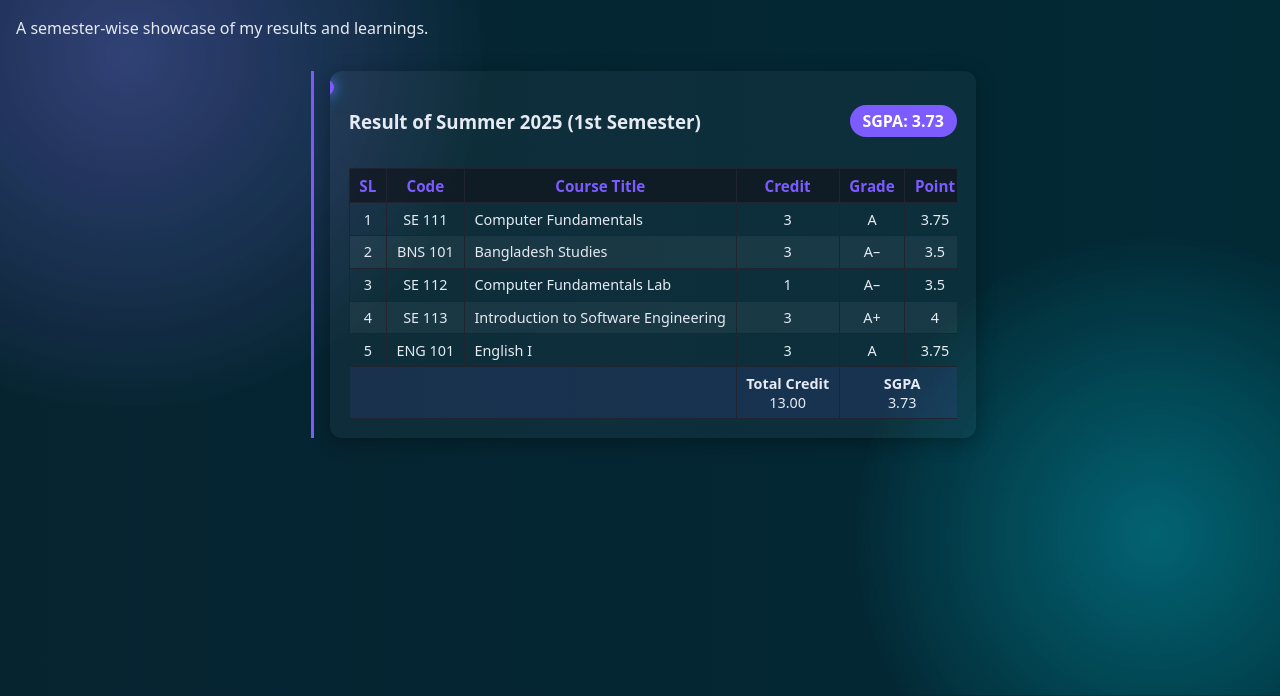
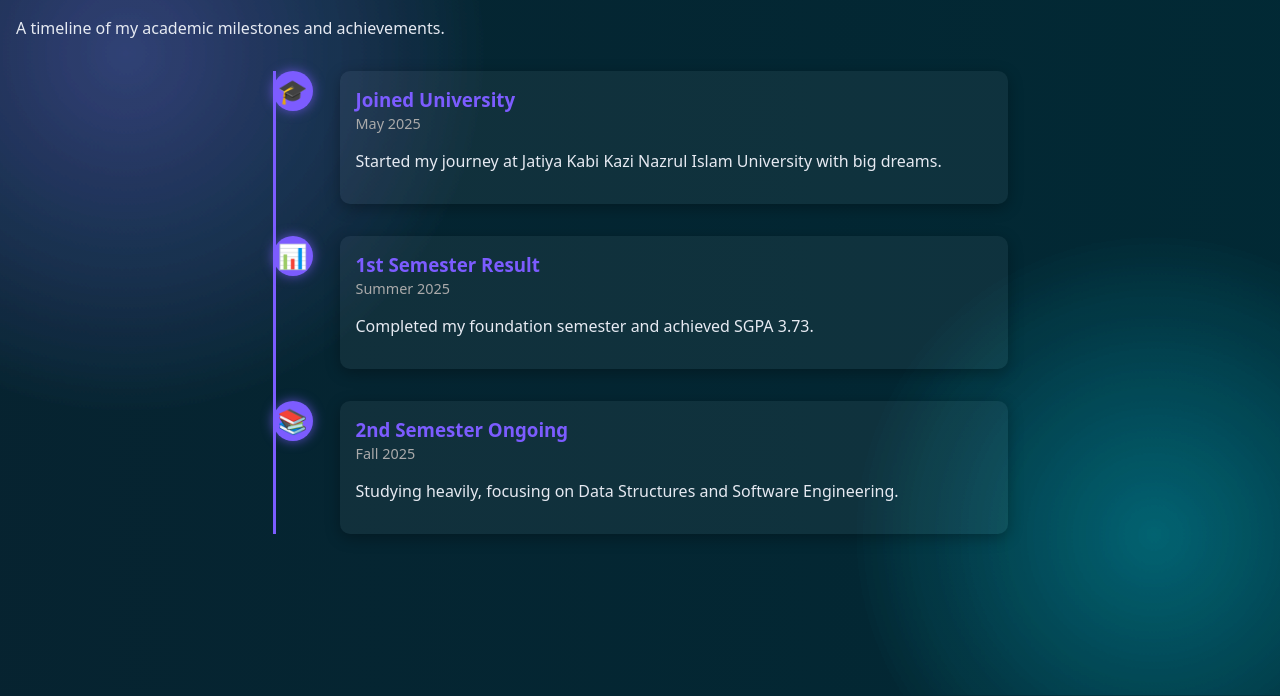
Before and after one commit to rudro-kalix/shortport, a plain HTML site: page journey.html in a window 1280 px wide. Shown: the part 104-800 px from the top of the page. Drawn offline with Linux system fonts and the light colour scheme.

Commit message:
Add files via upload

```diff
--- a/journey.html
+++ b/journey.html
@@ -11,8 +11,8 @@
     <section class="section">
       <div class="container">
         <h2>My University Journey</h2>
-        <p>A semester-wise showcase of my results and learnings.</p>
-        <div id="journeyTimeline" class="timeline"></div>
+        <p>A timeline of my academic milestones and achievements.</p>
+        <div id="journeyTimeline"></div>
       </div>
     </section>
   </main>
--- a/journey.js
+++ b/journey.js
@@ -3,51 +3,17 @@ fetch("journey.json")
   .then(data => {
     const container = document.getElementById("journeyTimeline");
     container.innerHTML = "";
-    data.forEach(item => {
+    data.forEach(step => {
       const div = document.createElement("div");
-      div.className = "timeline-item journey-card";
-
-      const sgpa = (item.sgpa ?? item.gpa ?? 0);
-      const totalCredit = (item.total_credit ?? item.totalCredit ?? 0);
-
-      const tableRows = (item.courses || []).map(c => `
-        <tr>
-          <td>${c.sl ?? ""}</td>
-          <td>${c.code ?? ""}</td>
-          <td class="course-title">${c.title ?? ""}</td>
-          <td>${(c.credit ?? "").toString()}</td>
-          <td>${c.grade ?? ""}</td>
-          <td>${(c.point ?? "").toString()}</td>
-        </tr>
-      `).join("");
-
+      div.className = "milestone";
       div.innerHTML = `
-        <div class="journey-header">
-          <h3>${item.semester}</h3>
-          <span class="sgpa-badge">SGPA: ${Number(sgpa).toFixed(2)}</span>
+        <div class="milestone-icon">${step.icon}</div>
+        <div class="milestone-content">
+          <h3>${step.milestone}</h3>
+          <span class="milestone-date">${step.date}</span>
+          <p>${step.note}</p>
         </div>
-        <table class="course-table neat" aria-label="Semester course breakdown">
-          <thead>
-            <tr>
-              <th>SL</th>
-              <th>Code</th>
-              <th>Course Title</th>
-              <th>Credit</th>
-              <th>Grade</th>
-              <th>Point</th>
-            </tr>
-          </thead>
-          <tbody>${tableRows}</tbody>
-          <tfoot>
-            <tr>
-              <td colspan="3"></td>
-              <td><strong>Total Credit</strong><br>${Number(totalCredit).toFixed(2)}</td>
-              <td colspan="2"><strong>SGPA</strong><br>${Number(sgpa).toFixed(2)}</td>
-            </tr>
-          </tfoot>
-        </table>
       `;
-
       container.appendChild(div);
     });
   });
--- a/journey.json
+++ b/journey.json
@@ -1,49 +1,20 @@
 [
   {
-    "semester": "Result of Summer 2025 (1st Semester)",
-    "sgpa": 3.73,
-    "total_credit": 13.0,
-    "courses": [
-      {
-        "sl": 1,
-        "code": "SE 111",
-        "title": "Computer Fundamentals",
-        "credit": 3.0,
-        "grade": "A",
-        "point": 3.75
-      },
-      {
-        "sl": 2,
-        "code": "BNS 101",
-        "title": "Bangladesh Studies",
-        "credit": 3.0,
-        "grade": "A\u2013",
-        "point": 3.5
-      },
-      {
-        "sl": 3,
-        "code": "SE 112",
-        "title": "Computer Fundamentals Lab",
-        "credit": 1.0,
-        "grade": "A\u2013",
-        "point": 3.5
-      },
-      {
-        "sl": 4,
-        "code": "SE 113",
-        "title": "Introduction to Software Engineering",
-        "credit": 3.0,
-        "grade": "A+",
-        "point": 4.0
-      },
-      {
-        "sl": 5,
-        "code": "ENG 101",
-        "title": "English I",
-        "credit": 3.0,
-        "grade": "A",
-        "point": 3.75
-      }
-    ]
+    "milestone": "Joined University",
+    "date": "May 2025",
+    "note": "Started my journey at Jatiya Kabi Kazi Nazrul Islam University with big dreams.",
+    "icon": "🎓"
+  },
+  {
+    "milestone": "1st Semester Result",
+    "date": "Summer 2025",
+    "note": "Completed my foundation semester and achieved SGPA 3.73.",
+    "icon": "📊"
+  },
+  {
+    "milestone": "2nd Semester Ongoing",
+    "date": "Fall 2025",
+    "note": "Studying heavily, focusing on Data Structures and Software Engineering.",
+    "icon": "📚"
   }
 ]
--- a/styles.css
+++ b/styles.css
@@ -506,39 +506,47 @@ body::before, body::after {
 .course-table.neat tfoot td {
   background: rgba(124,92,255,0.1);
 }
-/* Responsive Journey Cards */
-.journey-card {
-  background: rgba(255,255,255,0.04);
-  border-radius: 12px;
-  padding: 1.2rem;
-  margin: 1rem auto 2rem;
-  box-shadow: 0 4px 20px rgba(0,0,0,0.3);
-  max-width: 900px;
-  width: 95%;           /* shrink on small screens */
-  overflow-x: auto;     /* allow horizontal scroll if content too wide */
+
+
+/* --- University Journey Timeline --- */
+#journeyTimeline {
+  position: relative;
+  margin: 2rem auto;
+  padding-left: 2rem;
+  border-left: 3px solid var(--brand);
+  max-width: 700px;
 }
-
-/* Make tables responsive inside cards */
-.journey-card table {
-  width: 100%;
-  border-collapse: collapse;
-  min-width: 500px;     /* prevent table from squishing too much */
-  display: block;       /* ensures horizontal scrolling */
-  overflow-x: auto;
-  white-space: nowrap;
+.milestone {
+  position: relative;
+  margin: 2rem 0;
+  padding-left: 2rem;
 }
-
-/* Adjust typography for mobile */
-@media (max-width: 600px) {
-  .journey-header h3 {
-    font-size: 1.1rem;
-  }
-  .sgpa-badge {
-    font-size: 0.85rem;
-    padding: 0.25rem 0.6rem;
-  }
-  .course-table th, .course-table td {
-    font-size: 0.8rem;
-    padding: 0.3rem 0.4rem;
-  }
+.milestone-icon {
+  position: absolute;
+  left: -35px;
+  top: 0;
+  background: var(--brand);
+  color: #fff;
+  font-size: 1.5rem;
+  width: 40px;
+  height: 40px;
+  border-radius: 50%;
+  display: flex;
+  align-items: center;
+  justify-content: center;
+  box-shadow: 0 0 12px rgba(124,92,255,0.7);
 }
+.milestone-content {
+  background: rgba(255,255,255,0.05);
+  padding: 1rem;
+  border-radius: 10px;
+  box-shadow: 0 4px 15px rgba(0,0,0,0.3);
+}
+.milestone-content h3 {
+  margin: 0;
+  color: var(--brand);
+}
+.milestone-date {
+  font-size: 0.9rem;
+  color: #aaa;
+}
```
